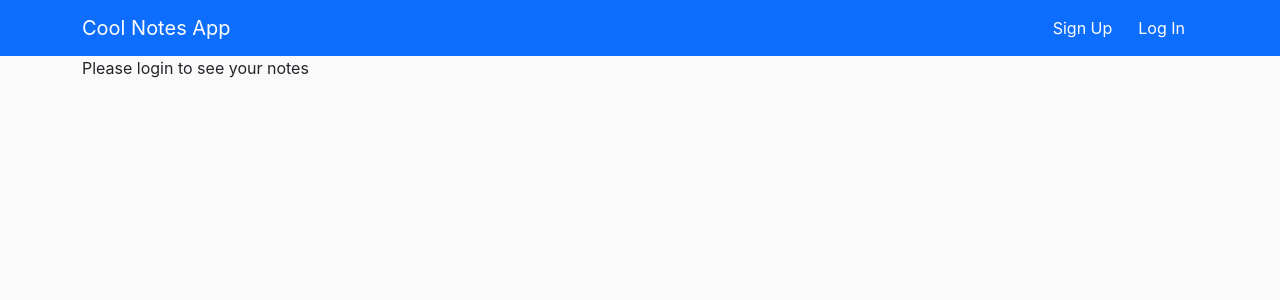
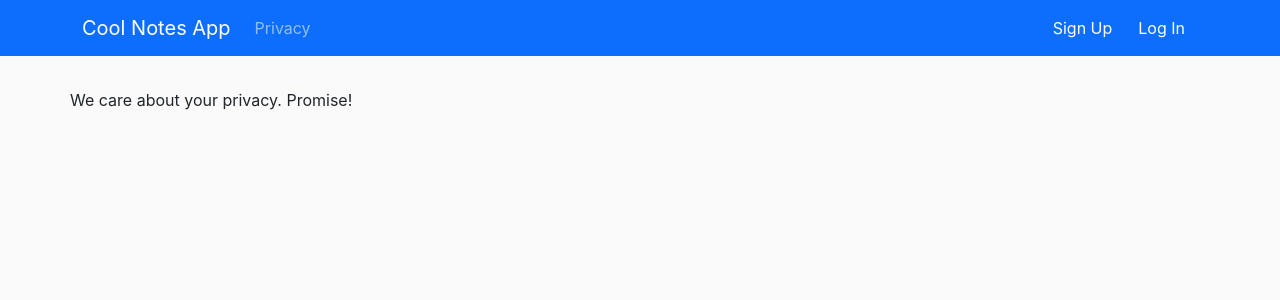
Before and after one commit to AvinashMahala/BasicBoilerPlateForMERNProject, a React (Create React App) app in the folder frontend/: page /privacy in a window 1280 px wide. Shown: the top 300 px of the page. Built offline with nearby package versions, Linux system fonts and the light colour scheme; no server answers.

Commit message:
Routing with react-router-dom
Routing with react-router-dom

for deployment https://www.youtube.com/watch?v=svEs1TafR7E

```diff
--- a/frontend/package.json
+++ b/frontend/package.json
@@ -17,6 +17,7 @@
     "react-dom": "^18.2.0",
     "react-hook-form": "^7.43.9",
     "react-icons": "^4.8.0",
+    "react-router-dom": "^6.10.0",
     "react-scripts": "5.0.1",
     "typescript": "^4.9.5",
     "web-vitals": "^2.1.4"
--- a/frontend/src/App.tsx
+++ b/frontend/src/App.tsx
@@ -1,16 +1,18 @@
-import { useEffect, useState } from 'react';
-import { Container } from 'react-bootstrap';
-import LoginModal from './components/LoginModal';
-import NavBar from './components/NavBar';
-import SignUpModal from './components/SignUpModal';
-import { User } from './models/user';
+import { useEffect, useState } from "react";
+import LoginModal from "./components/LoginModal";
+import NavBar from "./components/NavBar";
+import SignUpModal from "./components/SignUpModal";
+import { User } from "./models/user";
 import * as NotesApi from "./network/notes_api";
-import styles from "./styles/Note.module.css";
-import NotesPageLoggedInView from './components/NotesPageLoggedInView';
-import NotesPageLoggedOutView from './components/NotesPageLoggedOutView';
+import { BrowserRouter, Route, Routes } from "react-router-dom";
+import { Container } from "react-bootstrap";
+import NotesPage from "./pages/NotesPage";
+import PrivacyPage from "./pages/PrivacyPage";
+import NotFoundPage from "./pages/NotFoundPage";
+import styles from "./styles/App.module.css";
+
 
 function App() {
-
   const [loggedInUser, setLoggedInUser] = useState<User | null>(null);
 
   const [showSignUpModal, setShowSignUpModal] = useState(false);
@@ -29,7 +31,7 @@
   }, []);
 
   return (
-
+	<BrowserRouter>
     <div>
       <NavBar
         loggedInUser={loggedInUser}
@@ -38,14 +40,23 @@
         onLogoutSuccessful={() => setLoggedInUser(null)}
       />
       <Container className={styles.pageContainer}>
-          <>
-            {loggedInUser
-              ? <NotesPageLoggedInView />
-              : <NotesPageLoggedOutView />
-            }
-          </>
+		<Routes>
+			<Route
+
+			path='/'
+			element={<NotesPage loggedInUser={loggedInUser} />}
+			/>
+			<Route
+				path='/privacy'
+				element={<PrivacyPage />}
+			/>
+			<Route
+			path='/*'
+			element={<NotFoundPage />}
+			/>
+		</Routes>
 	  </Container>
-				{showSignUpModal &&
+      {showSignUpModal && (
         <SignUpModal
           onDismiss={() => setShowSignUpModal(false)}
           onSignUpSuccessful={(user) => {
@@ -53,8 +64,8 @@
             setShowSignUpModal(false);
           }}
         />
-				}
-				{showLoginModal &&
+      )}
+      {showLoginModal && (
         <LoginModal
           onDismiss={() => setShowLoginModal(false)}
           onLoginSuccessful={(user) => {
@@ -62,8 +73,9 @@
             setShowLoginModal(false);
           }}
         />
-				}
+      )}
     </div>
+	</BrowserRouter>
   );
 }
 
--- a/frontend/src/components/NavBar.tsx
+++ b/frontend/src/components/NavBar.tsx
@@ -2,6 +2,7 @@
 import { User } from "../models/user";
 import NavBarLoggedInView from "./NavBarLoggedInView";
 import NavBarLoggedOutView from "./NavBarLoggedOutView";
+import { Link } from "react-router-dom";
 
 
 interface NavBarProps{
@@ -15,11 +16,16 @@
     return (
         <Navbar bg="primary" variant="dark" expand="sm" sticky="top">
             <Container>
-                <Navbar.Brand>
+                <Navbar.Brand as={Link} to="/">
                     Cool Notes App
                 </Navbar.Brand>
                 <Navbar.Toggle aria-controls="main-navbar" />
                 <Navbar.Collapse id="main-navbar">
+                    <Nav>
+                        <Nav.Link as={Link} to="/privacy">
+                            Privacy
+                        </Nav.Link>
+                    </Nav>
                     <Nav className="ms-auto">
                     {
                         loggedInUser
--- /dev/null
+++ b/frontend/src/pages/NotFoundPage.tsx
@@ -0,0 +1,9 @@
+const NotFoundPage = () => {
+    return (
+        <div>
+            <p>Page not found.</p>
+        </div>
+     );
+}
+
+export default NotFoundPage;
--- /dev/null
+++ b/frontend/src/pages/NotesPage.tsx
@@ -0,0 +1,24 @@
+import { Container } from "react-bootstrap";
+import NotesPageLoggedInView from "../components/NotesPageLoggedInView";
+import NotesPageLoggedOutView from "../components/NotesPageLoggedOutView";
+import styles from "../styles/NotesPage.module.css";
+import { User } from "../models/user";
+
+interface NotesPageProps{
+    loggedInUser:User | null,
+}
+
+
+const NotesPage = ({loggedInUser}:NotesPageProps) => {
+  return (
+    <Container className={styles.pageContainer}>
+      <>
+        {loggedInUser
+        ? <NotesPageLoggedInView />
+        : <NotesPageLoggedOutView />}
+      </>
+    </Container>
+  );
+};
+
+export default NotesPage;
--- /dev/null
+++ b/frontend/src/pages/PrivacyPage.tsx
@@ -0,0 +1,10 @@
+const PrivacyPage=()=>{
+    return (
+        <div>
+            <p>We care about your privacy. Promise!</p>
+        </div>
+    );
+}
+
+
+export default PrivacyPage;
--- /dev/null
+++ b/frontend/src/styles/App.module.css
@@ -0,0 +1,3 @@
+.pageContainer{
+    padding: 32px 0;
+}
```
Also changed, not shown: 1 other file (tests, documents, lock files or other folders). Lines whose indentation alone changed are shown as unchanged.
